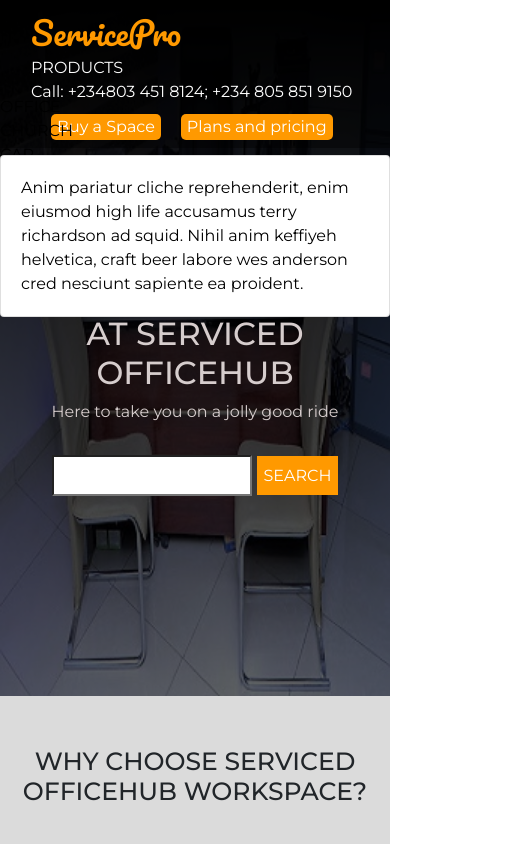
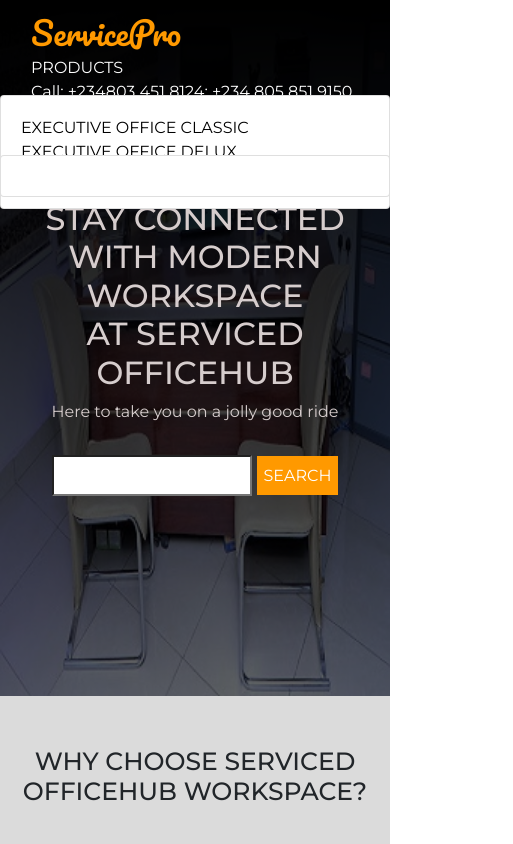
Before and after one commit to Ogenyi25/ServicedOfficeHub, a React (Create React App) app: page / in a window 390 px wide. Both pictures are taken after a click on the element "PRODUCTS". Shown: the top 844 px of the page, 513 px wide, since content can reach past the window. Built offline with nearby package versions, Linux system fonts and the light colour scheme.

Commit message:
changed some images and made the page responsive

```diff
--- a/src/assets/styles/components/_navbar.scss
+++ b/src/assets/styles/components/_navbar.scss
@@ -5,26 +5,29 @@
   color: $white;
   z-index: 2;
   .collapse {
-    z-index: 3;
+    z-index: 10;
     position: fixed !important;
     left: 0;
     width: 100vw;
+    height: 30px;
     color: $black;
     margin-top: 15px;
   }
   .collapsing {
-    z-index: 3;
+    z-index: 10;
+    position: fixed !important;
+    left: 0;
+    width: 100vw;
+    height: 30vh;
+    margin-top: 15px;
+  }
+  .collapsing.show {
+    z-index: 10;
     position: fixed !important;
     left: 0;
     width: 100vw;
     margin-top: 15px;
-  }
-  .collapsing.show {
-    z-index: 3;
-    position: fixed !important;
-    left: 0;
-    width: 100vw;
-    margin-top: 15px;
+    height: 30vh;
   }
   .header {
     font-family: 'Pacifico', cursive;
@@ -59,6 +62,7 @@
 /* For mobile phones: */
 @media only screen and (max-width: 768px) {
   .navbar {
+    width: 100%;
     position: fixed;
     width: 100%;
     background: transparentize($color: $black, $amount: 0.6);
--- a/src/assets/styles/screens/_home.scss
+++ b/src/assets/styles/screens/_home.scss
@@ -246,7 +246,6 @@
 @media only screen and (max-width: 768px) {
   .home {
     width: 100%;
-
     .welcome-note {
       display: flex;
       align-items: center;
@@ -427,14 +426,12 @@
           margin-right: 10px;
 
           img {
-            width: 6vw;
-            height: 10vh;
-            margin-left: 440px;
+            display: none;
 
           }
           .p-right {
             font-size: small;
-            margin: 0px 90px 50px 10px;
+            margin: 0px 30px 50px 10px;
             text-align: center;
           }
         }
--- a/src/components/Navbar.jsx
+++ b/src/components/Navbar.jsx
@@ -24,18 +24,19 @@
             Products
           </li>
         </ul>
-        <div className="row collapse" id="collapseExample">
-          <div className="col-md-3">
-            OFFICE
+        <div className="collapse" id="collapseExample">
+          <div className="card card-body">
+            <div className="row">
+              <div className="col-md-3">
+                EXECUTIVE OFFICE CLASSIC
               </div>
-          <div className="col-md-3">
-            CHURCH
+              <div className="col-md-3">
+                EXECUTIVE OFFICE DELUX
               </div>
-          <div className="col-md-3">
-            CAR
+              <div className="col-md-3">
+                MUSIC STUDIO
               </div>
-          <div className=" row card card-body">
-
+            </div>
           </div>
         </div>
 
@@ -45,11 +46,8 @@
         <button className="book-button" href="#collapseExample" data-toggle="collapse">Buy a Space</button>
         <div className="collapse" id="collapseExample">
           <div className="card card-body">
-            Anim pariatur cliche reprehenderit, enim eiusmod high life
-            accusamus terry richardson ad squid. Nihil anim keffiyeh
-            helvetica, craft beer labore wes anderson cred nesciunt sapiente
-            ea proident.
-            </div>
+
+          </div>
         </div>
         <button className="book-button">Plans and pricing</button>
       </div>
--- a/src/screens/Home.jsx
+++ b/src/screens/Home.jsx
@@ -141,9 +141,7 @@
         These services are <strong>highly cost effective</strong> and has also proven to be of high value.</p>
 
           <p className="p-left">
-            We are a company that offers <strong>young entrepreneurs</strong> and <strong>business owners</strong>
-            <br />a <strong>wide range of office solutions</strong>to take advantage of.
-        These services are <strong>highly cost effective</strong> and has also proven to be of high value.</p>
+          We enable people and businesses to <strong>work where they want, when they want and how they want</strong>.</p>
         </div>
         <div className="col-md-5 about-body-right">
           <img src={require("../assets/images/office.JPG")} alt="office" />
```
